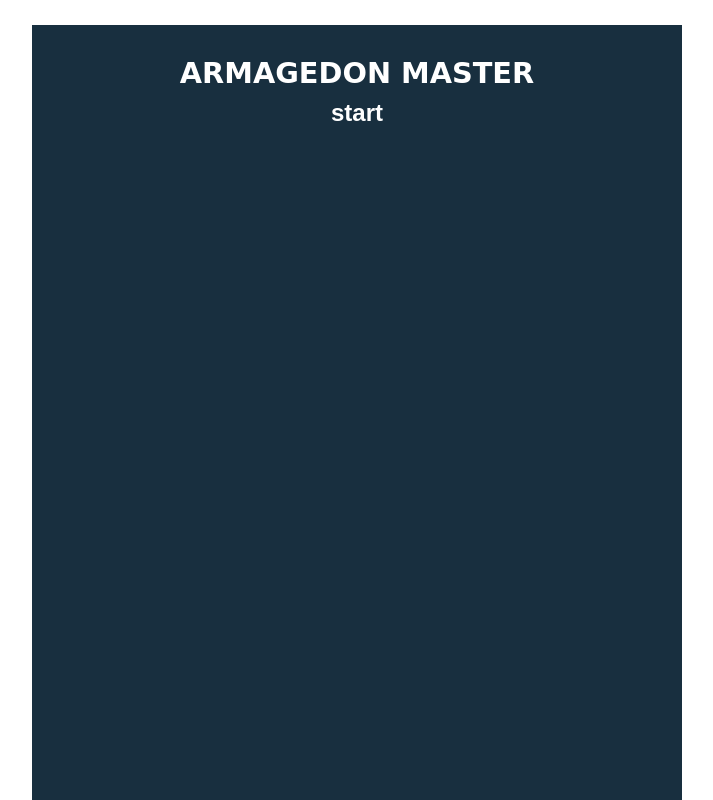
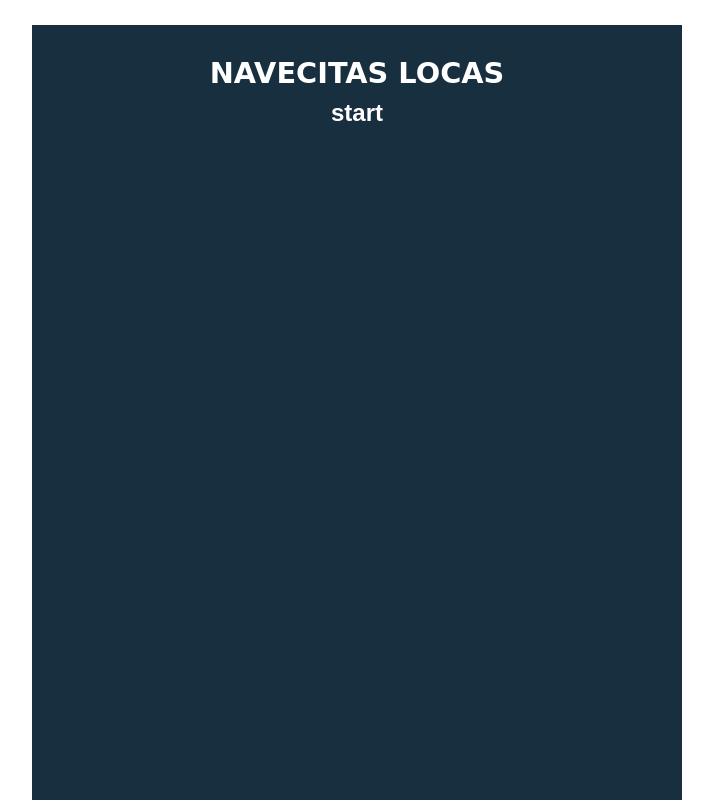
Before and after one commit to benjamingarciap/IRONHACK_Navecitas_Locas, a plain HTML site: page index.html in a window 1280 px wide. Shown: the top 800 px of the page, without its empty margins (258-971 px from the left). Drawn offline with Linux system fonts and the light colour scheme; a web font is replaced by a local one.

Commit message:
seventh commit- change name back to navecitas locas

```diff
--- a/index.html
+++ b/index.html
@@ -28,7 +28,7 @@
   <div>
       <div class="content">
           <div class="header">
-              <h1 class="text-center">armagedon master</h1>
+              <h1 class="text-center">navecitas locas</h1>
               <h2 id="button">start</h2>
           </div>
 
```
